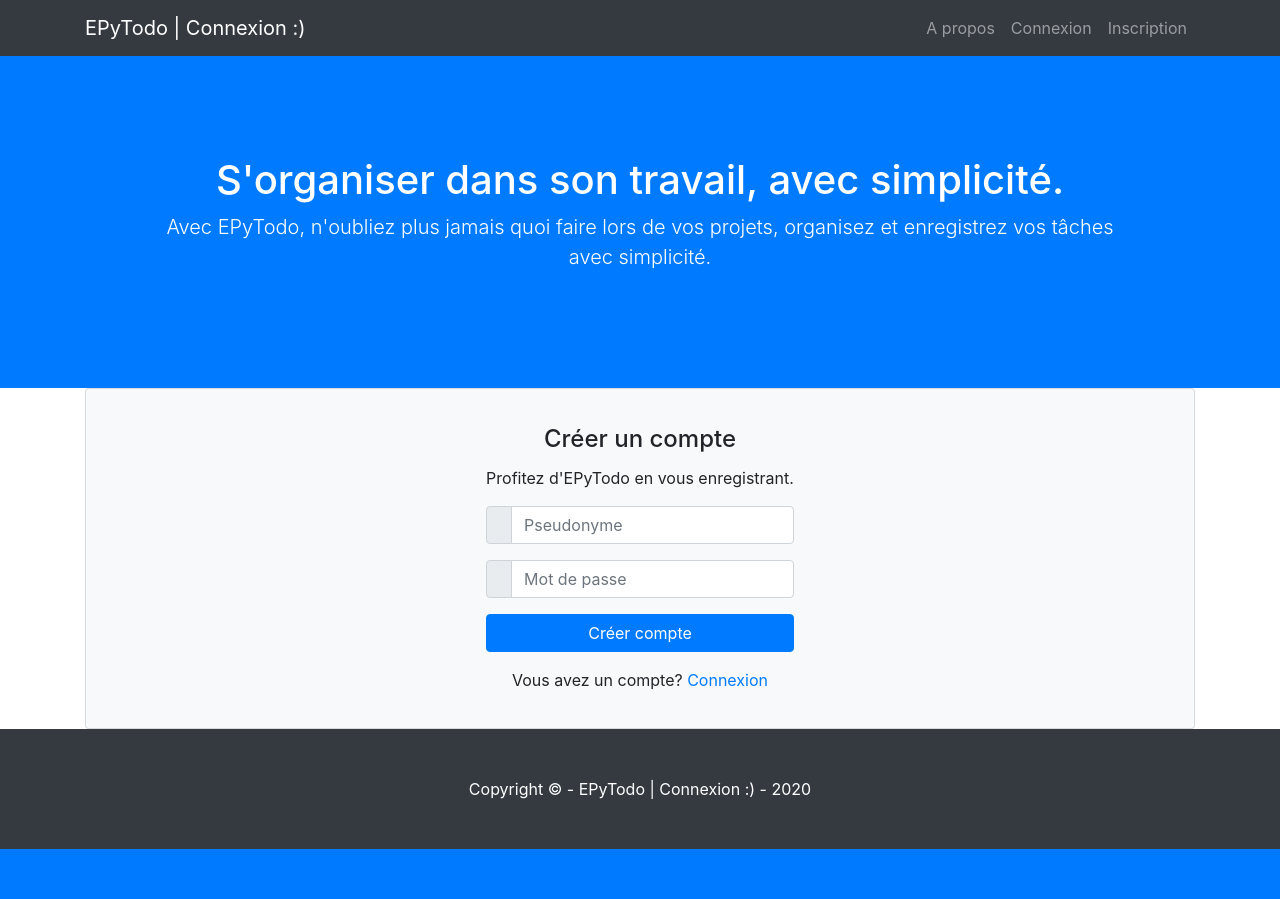
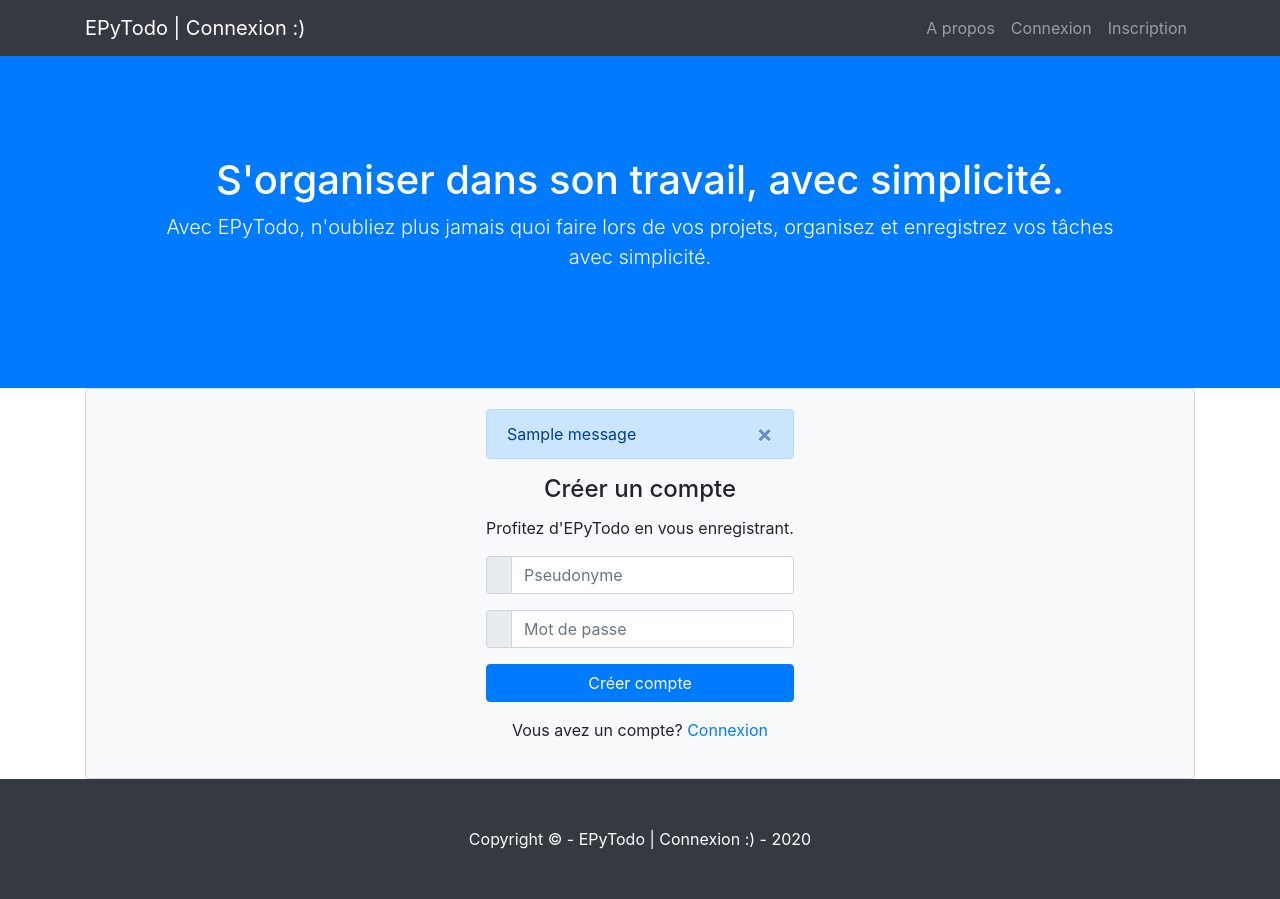
Before and after one commit to AnthoniMarie/EpyTodo, a Flask app: page /register in a window 1280 px wide. Before the commit the page ends 849 px from the top, so only its background shows below. Run offline with Flask 2, Linux system fonts and the light colour scheme; tables that the repository leaves empty hold one stand-in row (values such as "Sample post"); one stand-in notice (Sample message) is shown; some libraries are stand-ins or nearby versions.

Commit message:
[FIX] - Adding success message on account creation

```diff
--- a/app/controller.py
+++ b/app/controller.py
@@ -18,6 +18,8 @@ class UserController(object):
         username = request.form.get('username', data)
         password_ns = request.form.get('password', data)
         password = hashlib.sha3_256(str(password_ns).encode('utf-8')).hexdigest()
+        if request.method == "POST":
+            flash("Création de votre compte réussie :)")
         #username = request.args['username']
         #print ("Le user est :" + username)
         #print (request.form.getlist(key=db_linkage))
--- a/app/templates/auth/register.html
+++ b/app/templates/auth/register.html
@@ -3,6 +3,18 @@
 <div class="container">
 <div class="card bg-light">
 <article class="card-body mx-auto" style="max-width: 400px;">
+    {% with messages = get_flashed_messages() %}
+    {% if messages %}
+        {% for message in messages %}
+            <div class="alert alert-primary alert-dismissible fade show" role="alert">
+                <span>{{ message }}</span>
+                <button type="button" class="close" data-dismiss="alert" aria-label="Close">
+                <span aria-hidden="true">&times;</span>
+                </button>
+            </div>
+        {% endfor %}
+    {% endif %}
+{% endwith %}
 	<h4 class="card-title mt-3 text-center">Créer un compte</h4>
 	<p class="text-center">Profitez d'EPyTodo en vous enregistrant.</p>
 	<form method="POST" action="{{ url_for('add_user_noapi') }}">
```
